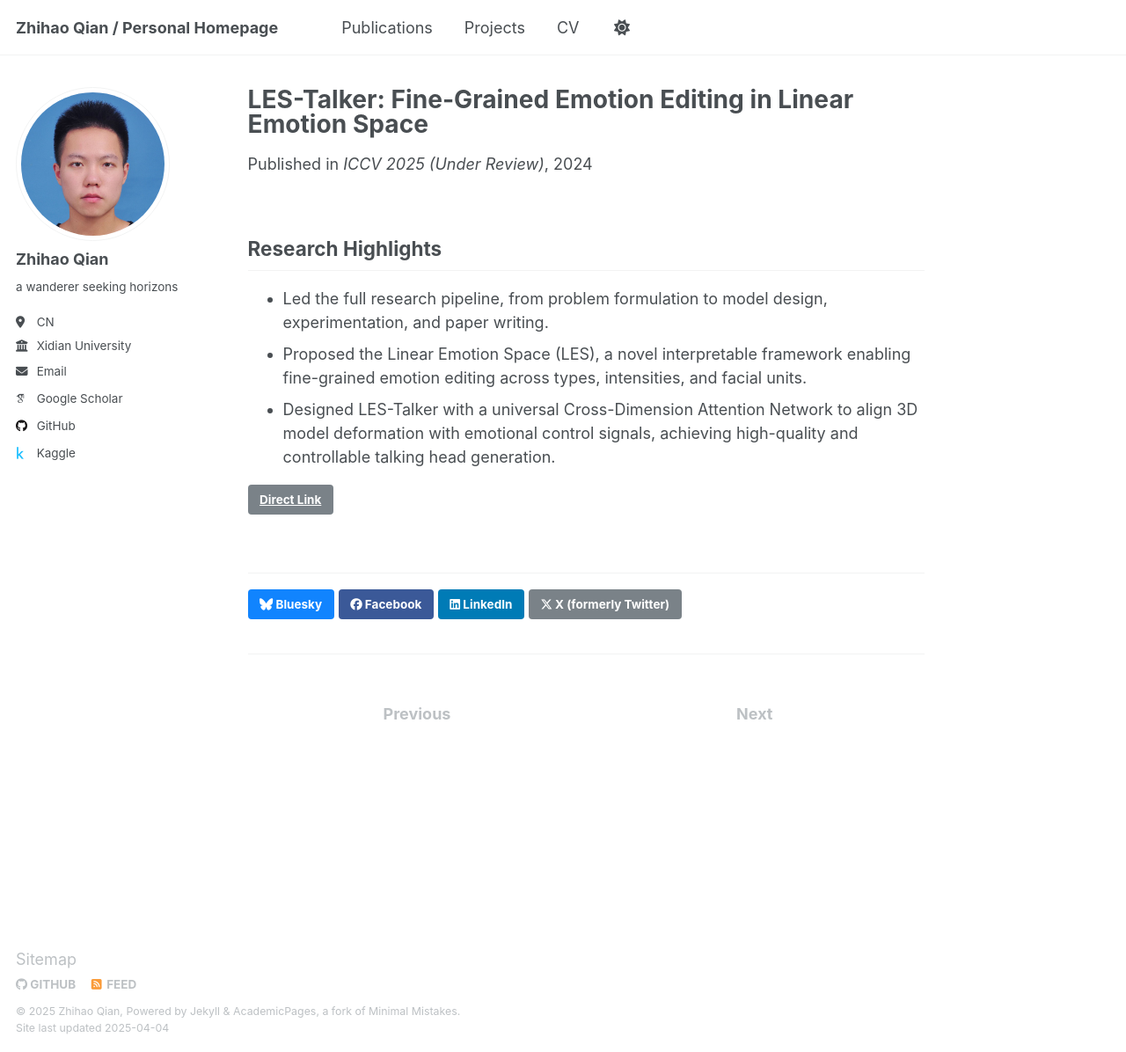
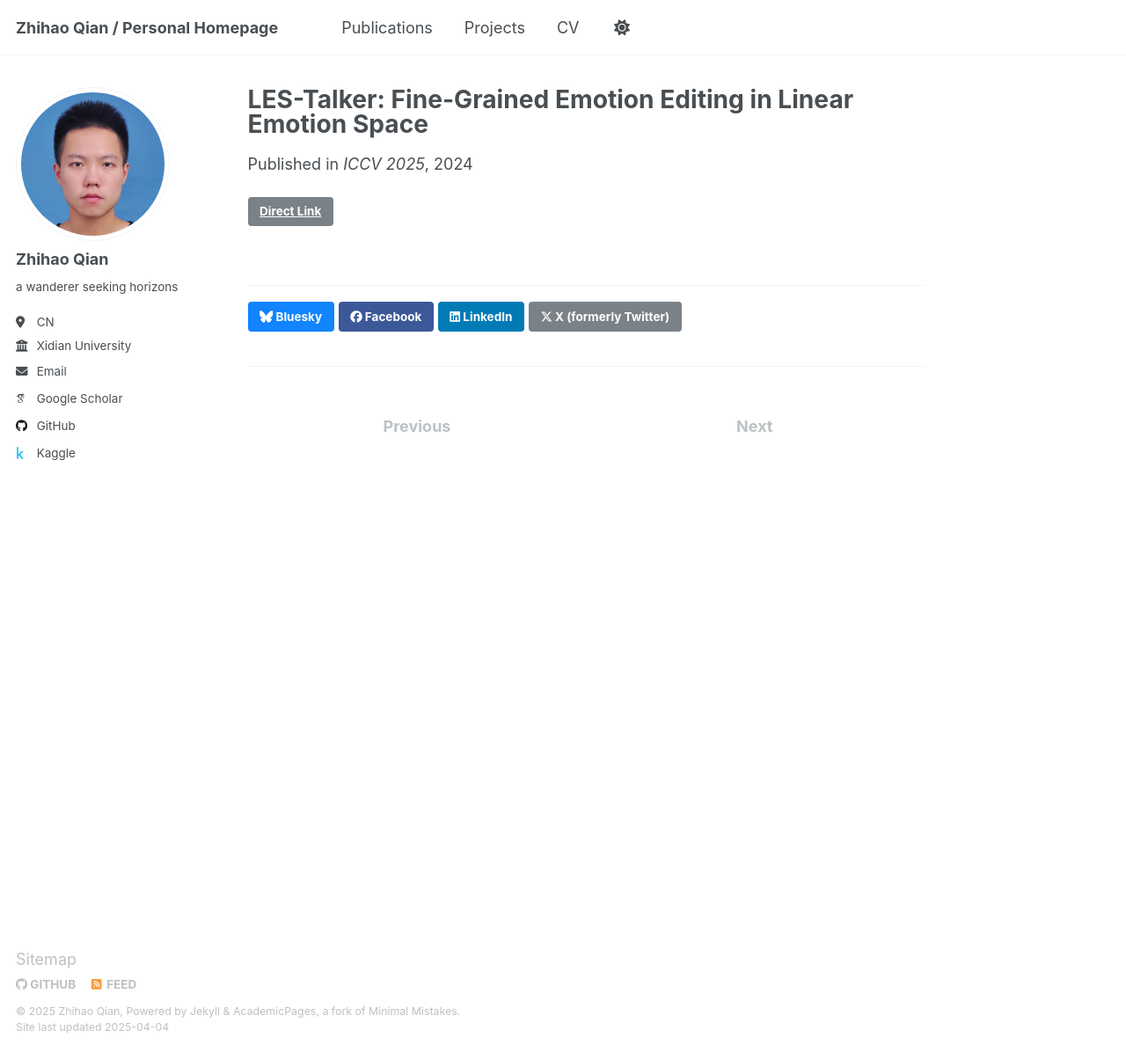
Before and after one commit to Dualego00/Dualego00.github.io, a Jekyll site: the page built from _publications/2024-03-05-les-talker.md, in a window 1280 px wide and 1196 px high. Shown: the whole window at 88% size. Built offline with Jekyll 4.4.1, drawn with Linux system fonts in a browser that asks for light colours; some web fonts are replaced.

Commit message:
Fix publication display format and content

```diff
--- a/_includes/archive-single-cv.html
+++ b/_includes/archive-single-cv.html
@@ -47,7 +47,7 @@
     {% endif %}
     {% if post.excerpt %}
       <div class="archive__item-excerpt" itemprop="description">
-        {{ post.excerpt | markdownify }}
+        {{ post.excerpt | markdownify | remove: "<h2>Research Highlights</h2>" }}
       </div>
     {% endif %}
     </li>
--- a/_publications/2024-03-03-kan-face.md
+++ b/_publications/2024-03-03-kan-face.md
@@ -6,10 +6,8 @@
 status: "Accepted"
 period: "Mar. 2024 - Nov. 2024"
 link: "https://ieeexplore.ieee.org/abstract/document/10888438"
+excerpt: |
+  - Contributed to the design and refinement of a lightweight framework utilizing KANs for efficient and accurate talking head generation.
+  - Participated in the development and review of the Lip-Sync Enhancement Module, which integrates audio-temporal features and 3D representations to improve sync precision.
+  - Actively involved in technical discussions and rebuttal preparation, focusing on highlighting contributions and addressing reviewer feedback.
 ---
-
-## Research Highlights
-
-- Contributed to the design and refinement of a lightweight framework utilizing KANs for efficient and accurate talking head generation.
-- Participated in the development and review of the Lip-Sync Enhancement Module, which integrates audio-temporal features and 3D representations to improve sync precision.
-- Actively involved in technical discussions and rebuttal preparation, focusing on highlighting contributions and addressing reviewer feedback.
--- a/_publications/2024-03-05-les-talker.md
+++ b/_publications/2024-03-05-les-talker.md
@@ -2,14 +2,12 @@
 title: "LES-Talker: Fine-Grained Emotion Editing in Linear Emotion Space"
 date: 2024-04-05
 authors: "First Author (Under Review at ICCV 2025)"
-venue: "ICCV 2025 (Under Review)"
+venue: "ICCV 2025"
 status: "Under Review"
 period: "Apr. 2024 - May 2025"
 link: "https://peterfanfan.github.io/LES-Talker/"
+excerpt: |
+  - Led the full research pipeline, from problem formulation to model design, experimentation, and paper writing.
+  - Proposed the Linear Emotion Space (LES), a novel interpretable framework enabling fine-grained emotion editing across types, intensities, and facial units.
+  - Designed LES-Talker with a universal Cross-Dimension Attention Network to align 3D model deformation with emotional control signals, achieving high-quality and controllable talking head generation.
 ---
-
-## Research Highlights
-
-- Led the full research pipeline, from problem formulation to model design, experimentation, and paper writing.
-- Proposed the Linear Emotion Space (LES), a novel interpretable framework enabling fine-grained emotion editing across types, intensities, and facial units.
-- Designed LES-Talker with a universal Cross-Dimension Attention Network to align 3D model deformation with emotional control signals, achieving high-quality and controllable talking head generation.
```
Also changed, not shown: _publications/2024-03-03-emospeaker.md (+4 -6 lines).
